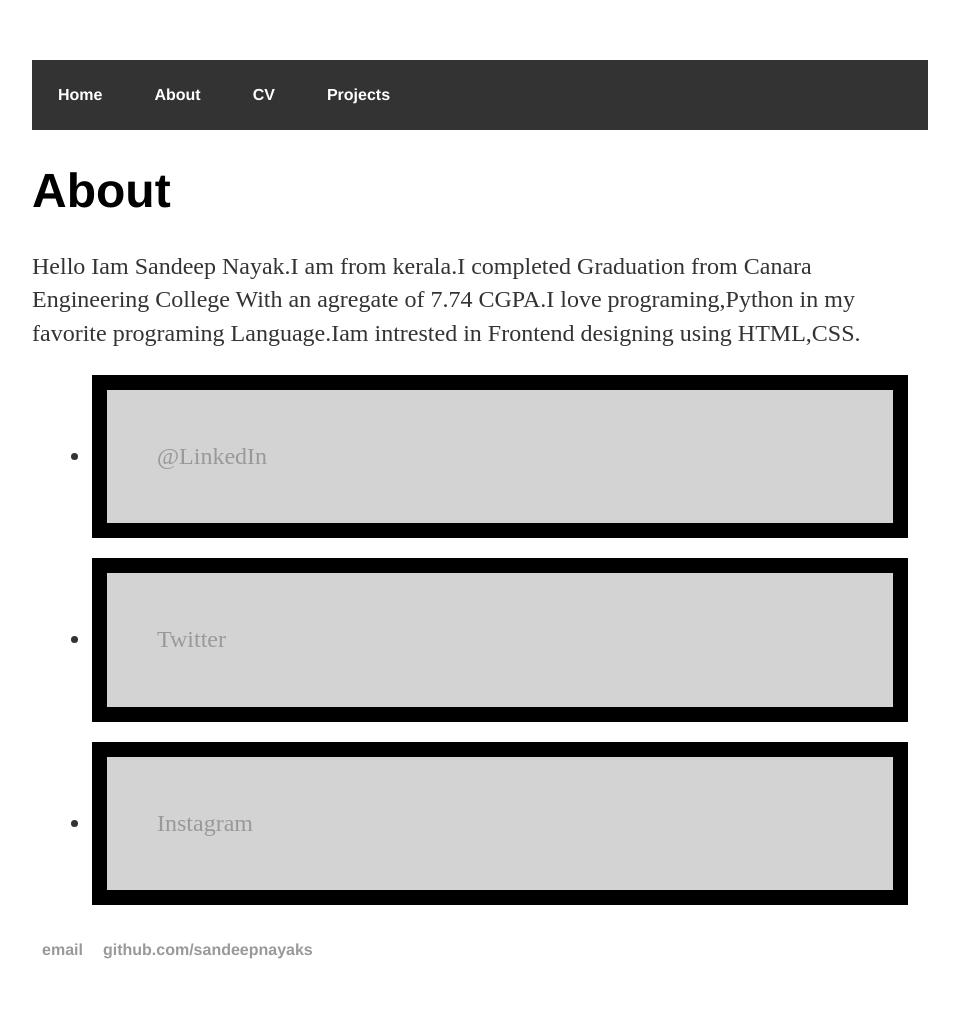
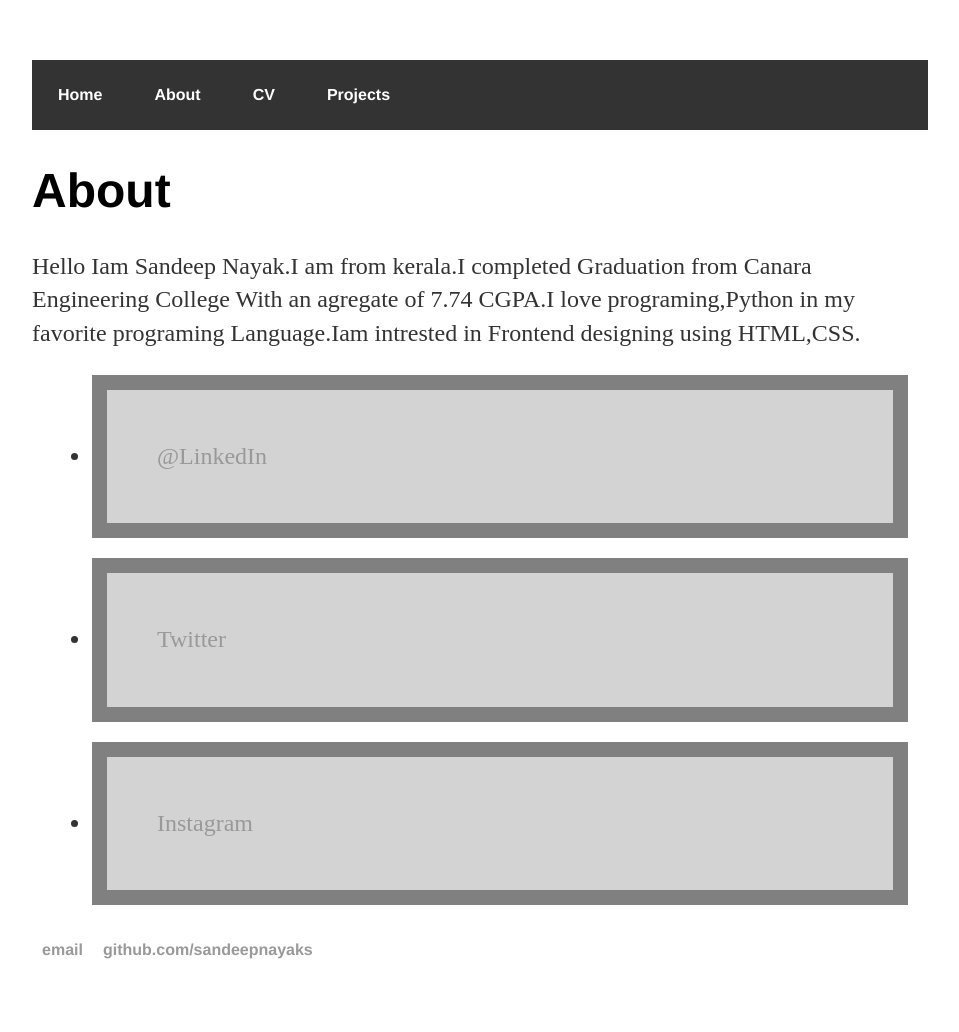
Before and after one commit to sandeepnayaks/sandeepnayaks.github.io, a Jekyll site: the page built from about/index.html, in a window 1280 px wide. Shown: the whole page, without its empty margins (160-1119 px from the left). Built offline with Jekyll 4.4.1, drawn with Linux system fonts in a browser that asks for light colours.

Commit message:
Update main.css

```diff
--- a/css/main.css
+++ b/css/main.css
@@ -19,7 +19,7 @@ nav ul li, footer ul li { display: inline; margin-right: 20px; float: left; }
 
  div ul li{background-color: lightgrey;
 
-  border: 15px solid black;
+  border: 15px solid grey;
   padding: 50px;
   margin: 20px;
 }
```
